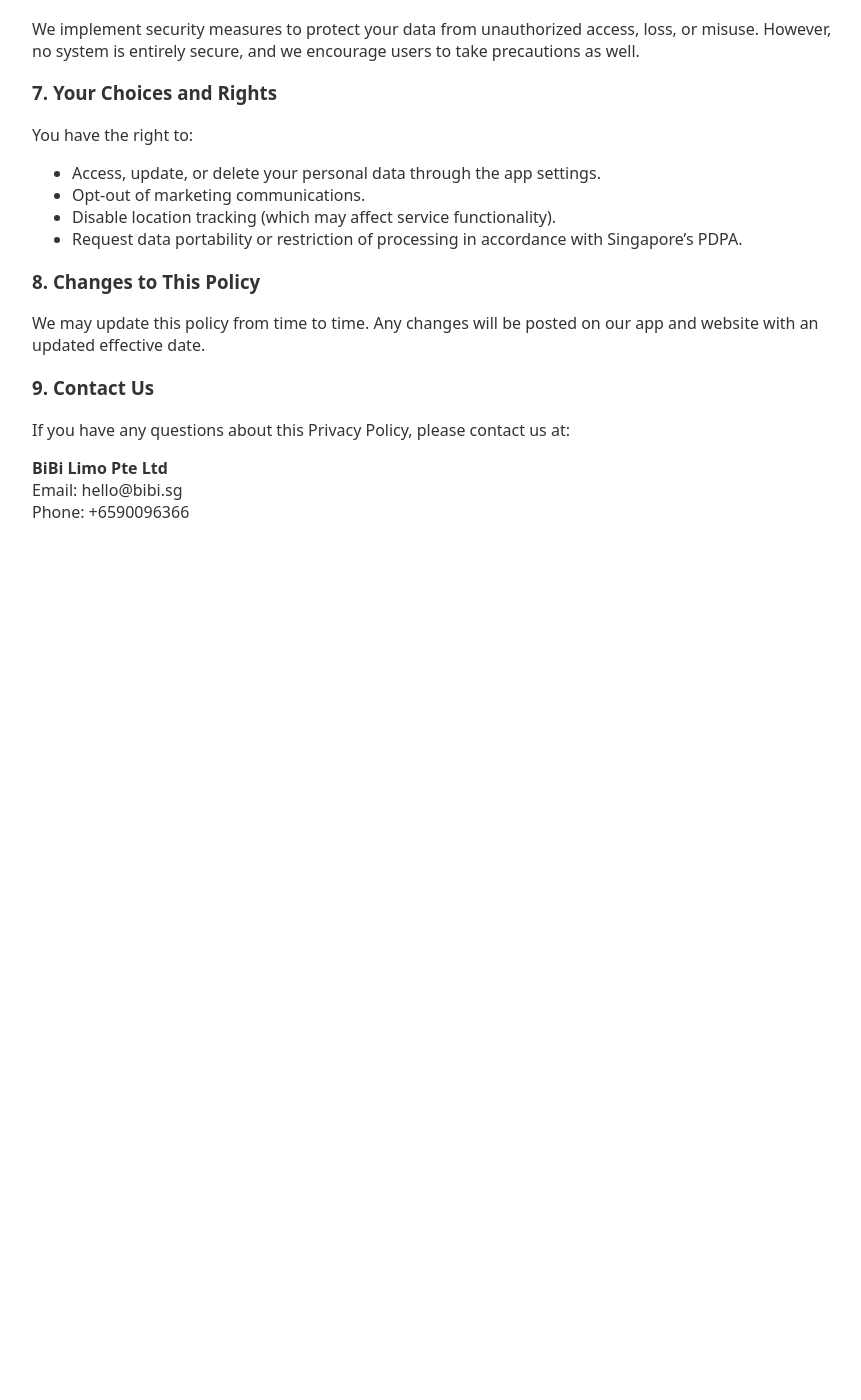
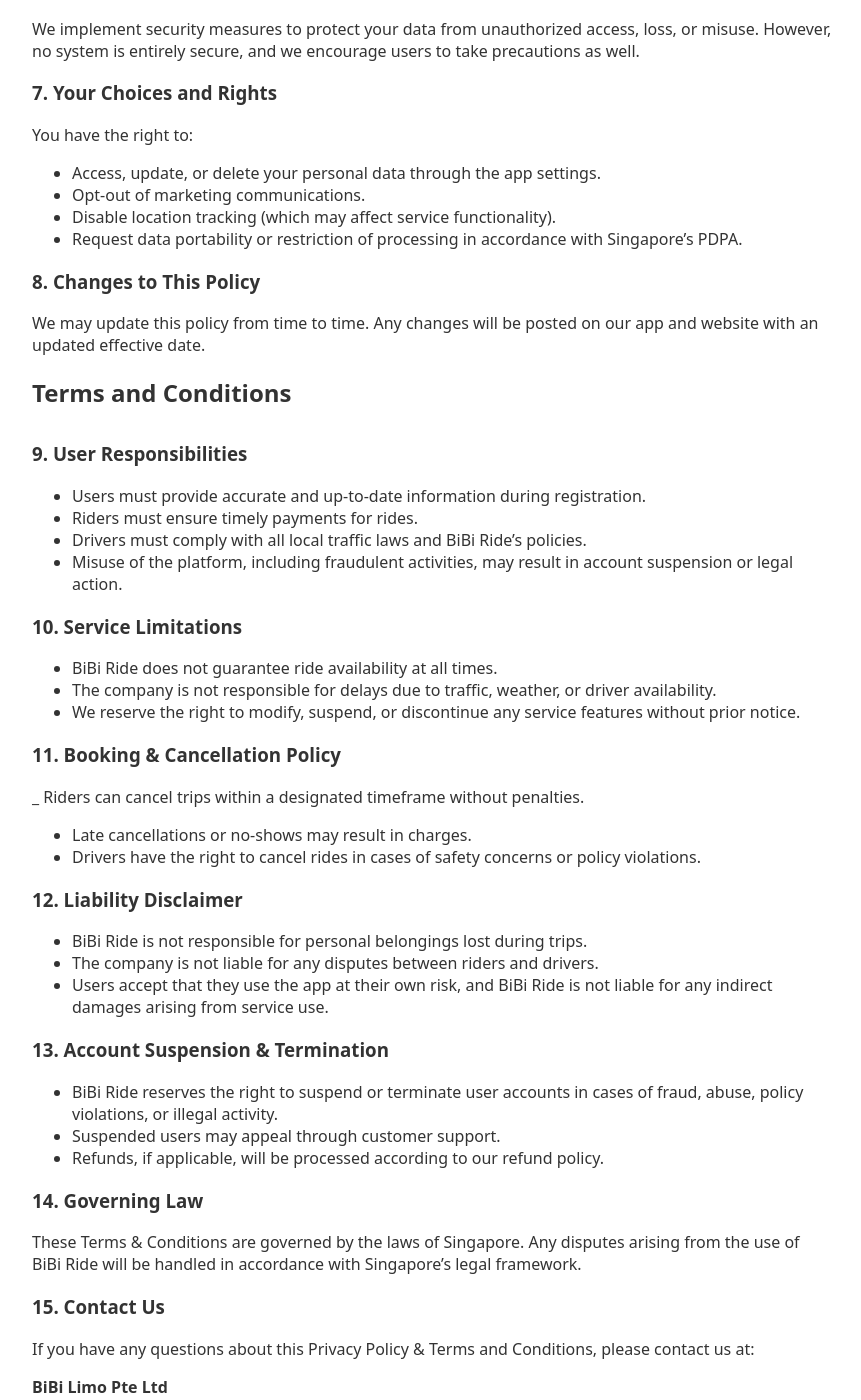
Before and after one commit to bibilimo/privacy-policy, a Jekyll site: the page built from index.md, in a window 1280 px wide and 1400 px high, scrolled down 1262 px. Shown: the whole window, without its empty margins (208-1069 px from the left). Built offline with Jekyll 4.4.1, drawn with Linux system fonts in a browser that asks for light colours; before the commit the page ends 1821 px from its top, so only the background shows below that.

Commit message:
updated terms and conditions

```diff
--- a/index.md
+++ b/index.md
@@ -70,9 +70,47 @@ You have the right to:
 
 We may update this policy from time to time. Any changes will be posted on our app and website with an updated effective date.
 
-### 9. Contact Us
+## Terms and Conditions
 
-If you have any questions about this Privacy Policy, please contact us at:
+### 9. User Responsibilities
+
+-   Users must provide accurate and up-to-date information during registration.
+-   Riders must ensure timely payments for rides.
+-   Drivers must comply with all local traffic laws and BiBi Ride’s policies.
+-   Misuse of the platform, including fraudulent activities, may result in account suspension or legal action.
+
+### 10. Service Limitations
+
+-   BiBi Ride does not guarantee ride availability at all times.
+-   The company is not responsible for delays due to traffic, weather, or driver availability.
+-   We reserve the right to modify, suspend, or discontinue any service features without prior notice.
+
+### 11. Booking & Cancellation Policy
+
+\_ Riders can cancel trips within a designated timeframe without penalties.
+
+-   Late cancellations or no-shows may result in charges.
+-   Drivers have the right to cancel rides in cases of safety concerns or policy violations.
+
+### 12. Liability Disclaimer
+
+-   BiBi Ride is not responsible for personal belongings lost during trips.
+-   The company is not liable for any disputes between riders and drivers.
+-   Users accept that they use the app at their own risk, and BiBi Ride is not liable for any indirect damages arising from service use.
+
+### 13. Account Suspension & Termination
+
+-   BiBi Ride reserves the right to suspend or terminate user accounts in cases of fraud, abuse, policy violations, or illegal activity.
+-   Suspended users may appeal through customer support.
+-   Refunds, if applicable, will be processed according to our refund policy.
+
+### 14. Governing Law
+
+These Terms & Conditions are governed by the laws of Singapore. Any disputes arising from the use of BiBi Ride will be handled in accordance with Singapore’s legal framework.
+
+### 15. Contact Us
+
+If you have any questions about this Privacy Policy & Terms and Conditions, please contact us at:
 
 **BiBi Limo Pte Ltd**\
 Email: hello@bibi.sg\
```
